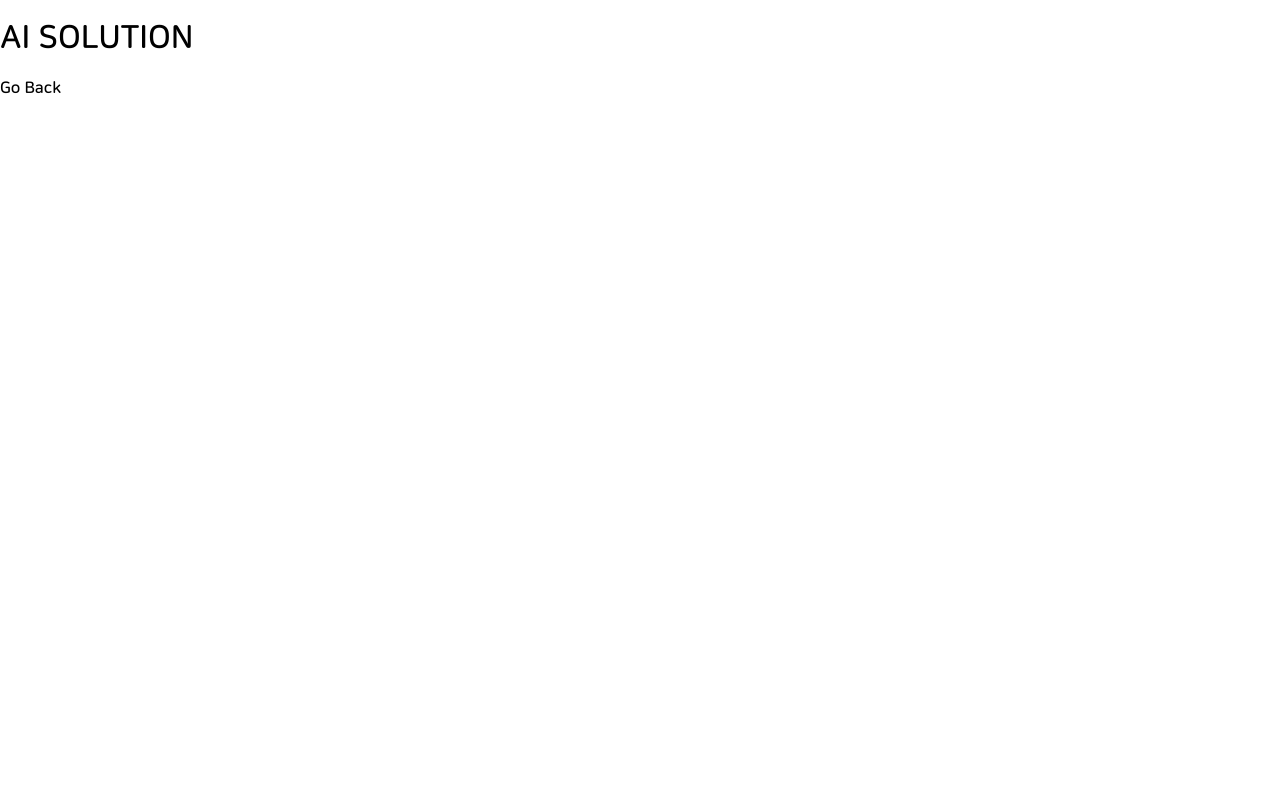
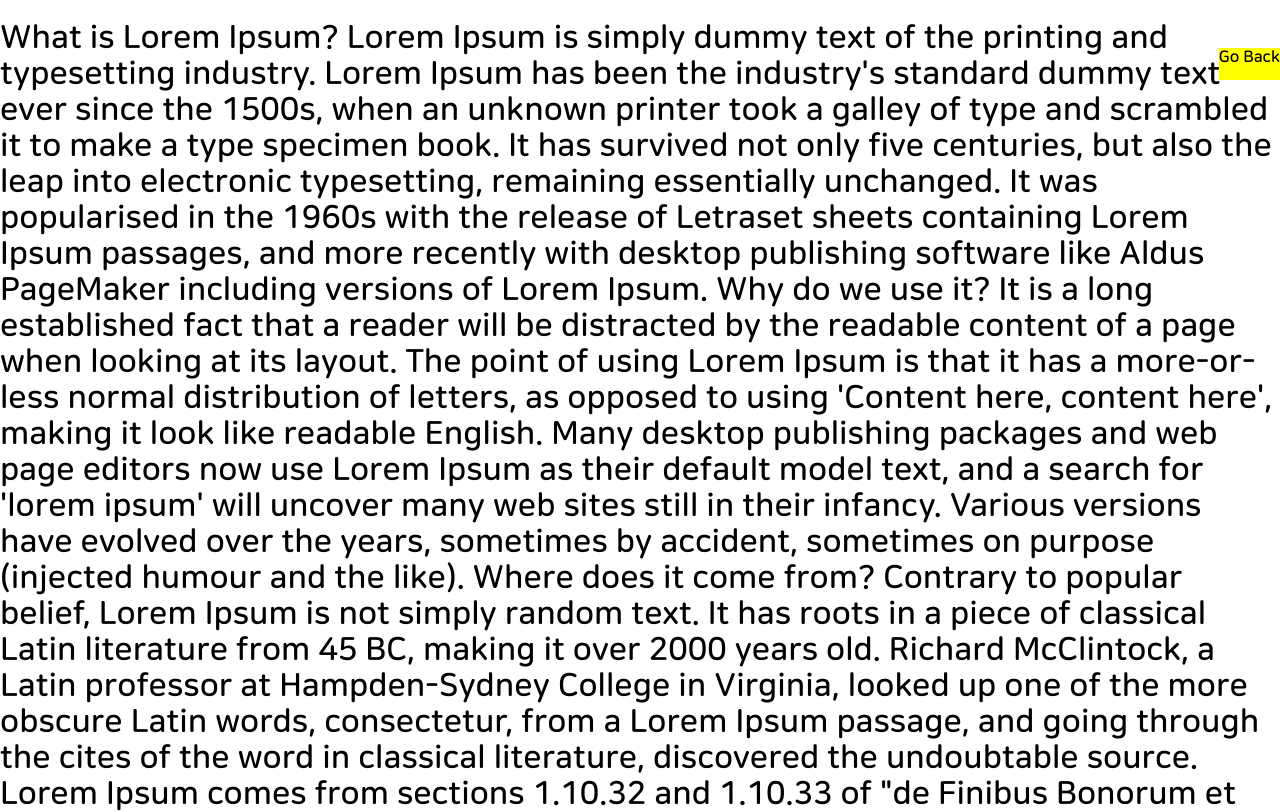
Before and after one commit to Seunghan-Kim/moorim-home-v1, a Next.js app: page /category/ai_solution in a window 1280 px wide. Shown: the top 812 px of the page. Built offline with nearby package versions, Linux system fonts and the light colour scheme.

Commit message:
Update : Add goBack Button

```diff
--- a/pages/category/ai_solution.js
+++ b/pages/category/ai_solution.js
@@ -1,13 +1,20 @@
-import Router from "next/router";
+import Carrier from "./cat_carrier"
 
 export default function AiSolution() {
 
-    // const history = useHistory();
+    return (
+        <Carrier>
+            <h1>What is Lorem Ipsum?
+Lorem Ipsum is simply dummy text of the printing and typesetting industry. Lorem Ipsum has been the industry's standard dummy text ever since the 1500s, when an unknown printer took a galley of type and scrambled it to make a type specimen book. It has survived not only five centuries, but also the leap into electronic typesetting, remaining essentially unchanged. It was popularised in the 1960s with the release of Letraset sheets containing Lorem Ipsum passages, and more recently with desktop publishing software like Aldus PageMaker including versions of Lorem Ipsum.
 
-    return (
-        <>
-            <h1>AI SOLUTION</h1>
-            <div onClick={()=> Router.back()}>Go Back</div>
-        </>
+Why do we use it?
+It is a long established fact that a reader will be distracted by the readable content of a page when looking at its layout. The point of using Lorem Ipsum is that it has a more-or-less normal distribution of letters, as opposed to using 'Content here, content here', making it look like readable English. Many desktop publishing packages and web page editors now use Lorem Ipsum as their default model text, and a search for 'lorem ipsum' will uncover many web sites still in their infancy. Various versions have evolved over the years, sometimes by accident, sometimes on purpose (injected humour and the like).
+
+
+Where does it come from?
+Contrary to popular belief, Lorem Ipsum is not simply random text. It has roots in a piece of classical Latin literature from 45 BC, making it over 2000 years old. Richard McClintock, a Latin professor at Hampden-Sydney College in Virginia, looked up one of the more obscure Latin words, consectetur, from a Lorem Ipsum passage, and going through the cites of the word in classical literature, discovered the undoubtable source. Lorem Ipsum comes from sections 1.10.32 and 1.10.33 of "de Finibus Bonorum et Malorum" (The Extremes of Good and Evil) by Cicero, written in 45 BC. This book is a treatise on the theory of ethics, very popular during the Renaissance. The first line of Lorem Ipsum, "Lorem ipsum dolor sit amet..", comes from a line in section 1.10.32.
+
+The standard chunk of Lorem Ipsum used since the 1500s is reproduced below for those interested. Sections 1.10.32 and 1.10.33 from "de Finibus Bonorum et Malorum" by Cicero are also reproduced in their exact original form, accompanied by English versions from the 1914 translation by H. Rackham.</h1>
+        </Carrier>
     )
 }
--- /dev/null
+++ b/pages/category/cat_carrier.js
@@ -0,0 +1,11 @@
+import Router from "next/router";
+
+
+export default function Carrier ({children}) {
+    return (
+        <div>
+            <div>{children}</div>
+            <div onClick={()=> Router.back()} className="goBack">Go Back</div>
+        </div>
+    )
+}
--- a/styles/globals.css
+++ b/styles/globals.css
@@ -30,3 +30,14 @@
 * {
   box-sizing: border-box;
 }
+
+.goBack {
+      z-index: 10;
+      background-color: yellow;
+      top: 3rem;
+      right: 0rem;
+      position: fixed;
+      overflow-y: scroll;
+      overflow-x: hidden;
+      height: 2rem;
+}
```
